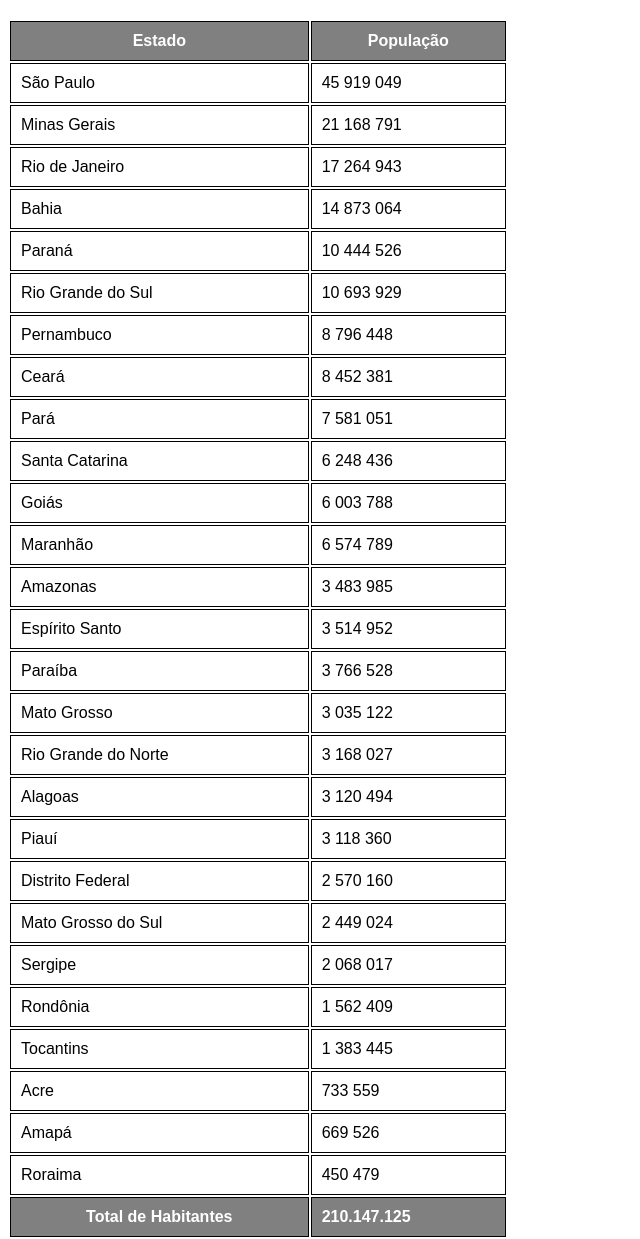
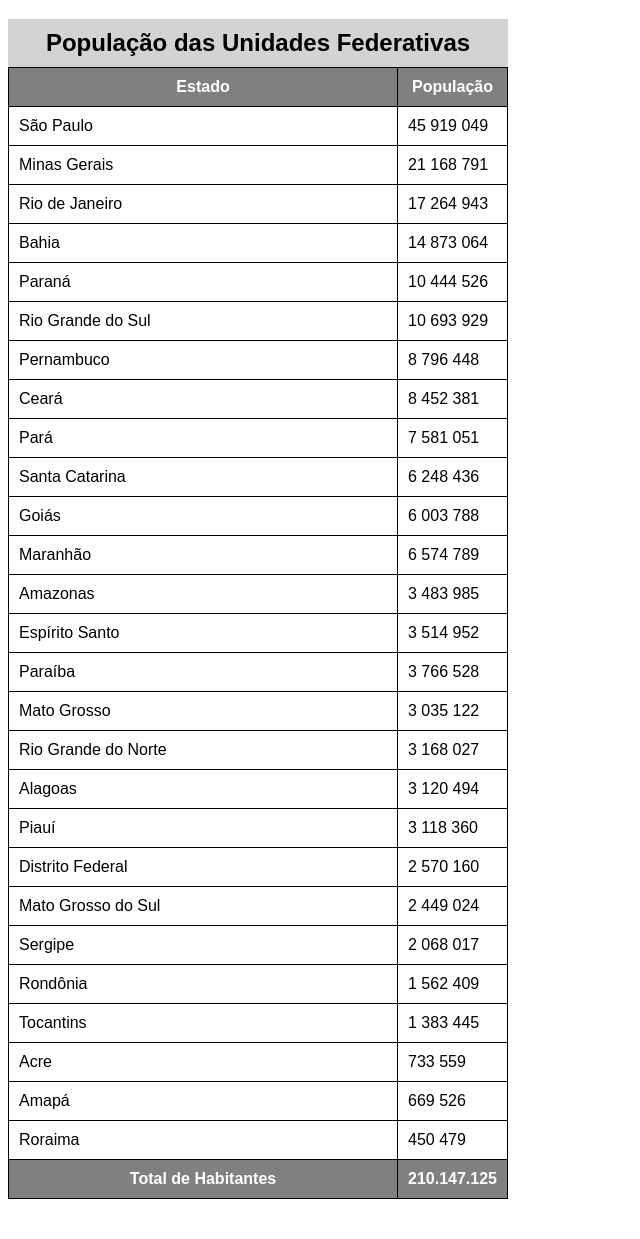
Before and after one commit to Gabrielbrevess/HTML-CSS, a plain HTML site: page Exercicios/ex024.html/tabela002.html in a window 1280 px wide. Shown: the part 61-1300 px from the top of the page, without its empty margins (0-640 px from the left). After the commit the page ends 1268 px from the top, so only its background shows below. Drawn offline with Linux system fonts and the light colour scheme.

Commit message:
Update tabela002.html

```diff
--- a/Exercicios/ex024.html/tabela002.html
+++ b/Exercicios/ex024.html/tabela002.html
@@ -13,6 +13,7 @@
         table {
 
             width: 500px;
+            border-collapse: collapse ;
         }
 
         td, th {
@@ -24,6 +25,14 @@
         thead, tfoot {
             background-color: gray;
             color: white;
+        }
+
+        caption {
+            background-color: lightgray;
+            padding: 10px;
+            font-size: 1.5em;
+            font-weight: bold;
+
         }
 
 
@@ -43,17 +52,18 @@
 -->
 <body>
     <table>
+        <caption>População das Unidades Federativas</caption>
         <thead>
             <tr>
-                <th>Estado</th>
-                <th>População</th>
+                <th scope="col">Estado</th>
+                <th scope="col" style="width: 50px;">População</th>
             </tr>
 
         </thead>
 
         <tbody>
             <tr>
-                <td>São Paulo</td>
+                <td >São Paulo</td>
                 <td>45 919 049</td>
             </tr>
             <tr>
@@ -166,7 +176,7 @@
         </tbody>
         <tfoot>
             <tr>
-                <th>Total de Habitantes</th>
+                <th scope="row">Total de Habitantes</th>
                 <td><strong>210.147.125</strong></td>
             </tr>
 
```
